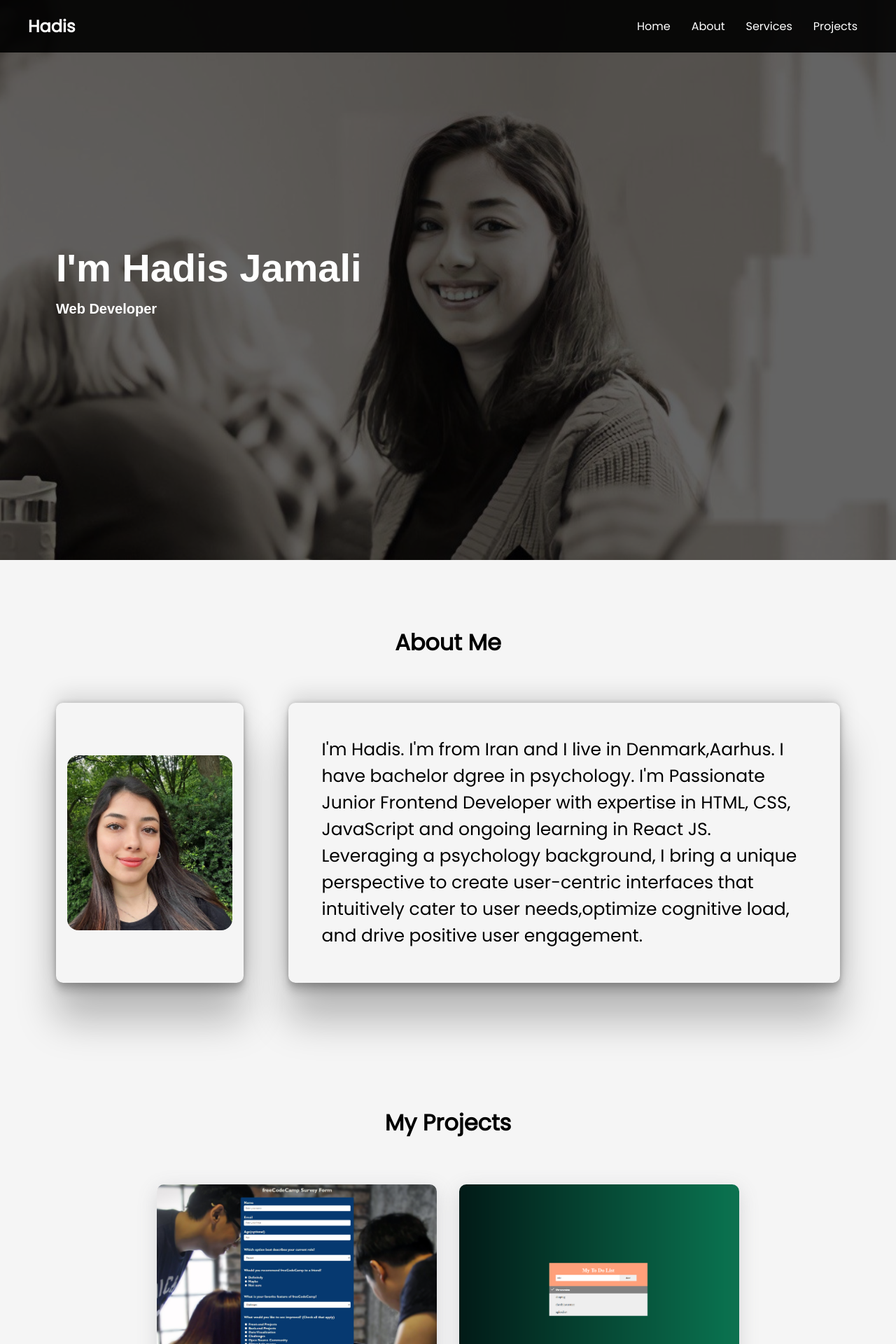
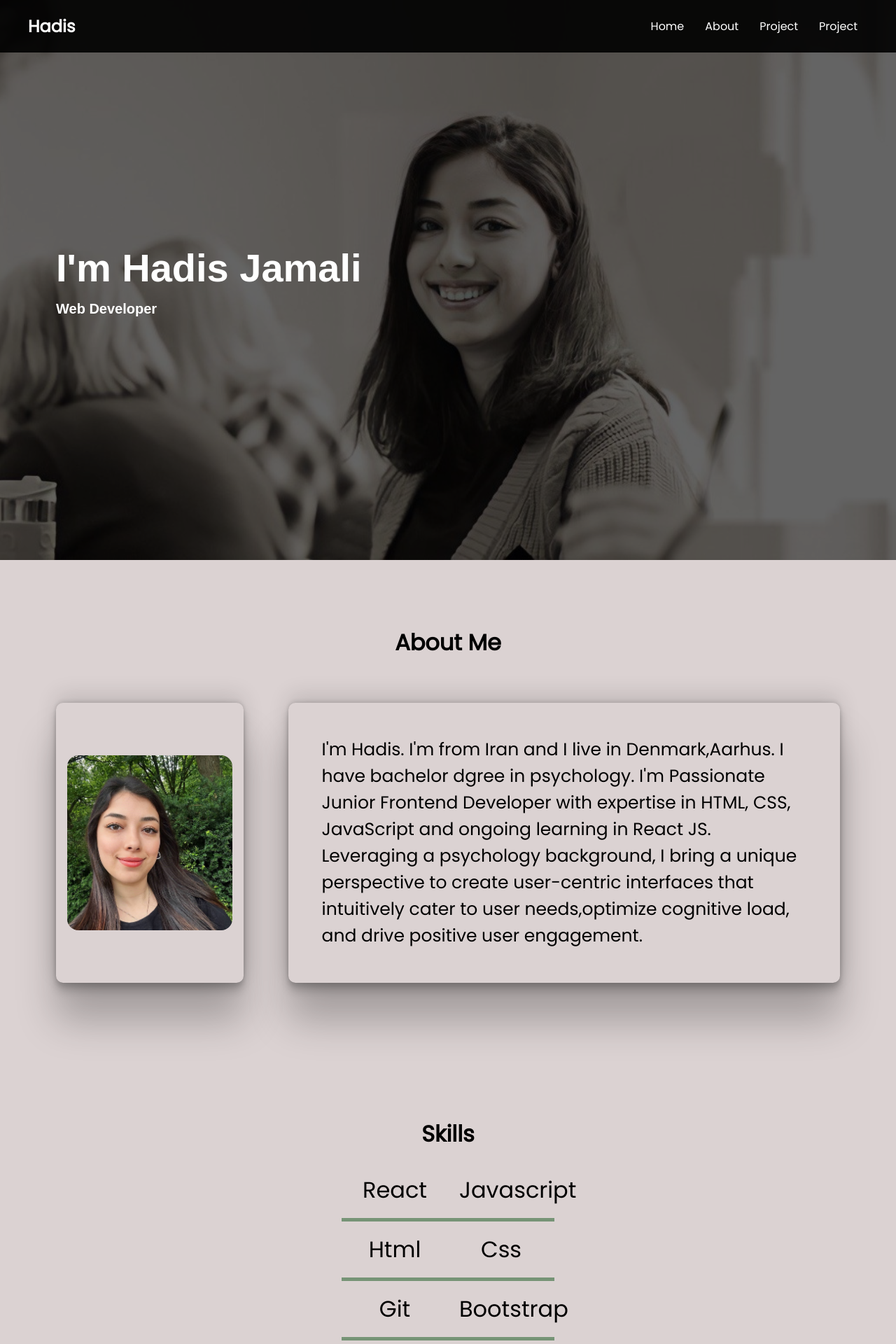
Before and after one commit to Hadis-jamali/Personal-website, a React (Create React App) app: page / in a window 1280 px wide. Shown: the top 1920 px of the page at 70% size. Built offline with nearby package versions, Linux system fonts and the light colour scheme.

Commit message:
add project component

```diff
--- a/public/index.html
+++ b/public/index.html
@@ -3,11 +3,7 @@
   <head>
     <meta charset="UTF-8" />
     <meta name="viewport" content="width=device-width, initial-scale=1.0" />
-    <title>react project</title>
-    <link
-      rel="stylesheet"
-      href="https://cdn.jsdelivr.net/npm/bootstrap-icons@1.10.5/font/bootstrap-icons.css"
-    />
+    <title>Hadis Portfolio</title>
   </head>
   <body>
     <div id="root"></div>
--- a/src/App.js
+++ b/src/App.js
@@ -1,17 +1,19 @@
 import Header from "./Components/header/Header";
 import About from "./Components/about/About";
-import Service from "./Components/services/Service";
-import Blog from "./Components/blog/Blog";
+import Project from "./Components/projects/Project";
 import Footer from "./Components/footer/Footer";
 import { BrowserRouter, Routes, Route } from "react-router-dom";
+import Skill from "./Components/skills/Skill";
+import Contact from "./Components/contact/Contact";
 
 function App() {
   return (
     <>
-      <Header></Header>
-      <About></About>
-      <Blog></Blog>
-      <Service></Service>
+      <Header />
+      <About />
+      <Skill />
+      <Project />
+      <Contact/>
       <Footer />
 
       {/* <BrowserRouter>
--- a/src/Components/header/Header.js
+++ b/src/Components/header/Header.js
@@ -1,30 +1,30 @@
 import "./Header.css";
 function Header() {
   return (
-    <header>
+    <header id="section1">
       <div className="navbar-container">
         <div className="container d-flex justify-content-between align-items-center">
           <h2 className="logo">Hadis</h2>
           <nav className="navbar">
             <ul className="d-flex">
               <li className="nav-hover">
-                <a className="nav-link" href="#hero">
+                <a className="nav-link" href="#section1">
                   Home
                 </a>
               </li>
               <li className="nav-hover">
-                <a className="nav-link" href="#about">
+                <a className="nav-link" href="#section2">
                   About
                 </a>
               </li>
               <li className="nav-hover">
-                <a className="nav-link" href="#services">
-                  Services
+                <a className="nav-link" href="#section3">
+                Project
                 </a>
               </li>
               <li className="nav-hover">
-                <a className="nav-link" href="#blog">
-                  Projects
+                <a className="nav-link" href="#section4">
+                  Project
                 </a>
               </li>
             </ul>
--- a/src/Components/blog/Blog.js
+++ b/src/Components/projects/Project.js
@@ -1,4 +1,4 @@
-import "./Blog.css";
+import "./Project.css";
 import codeImage from "../../assets/images/code.png";
 import codeThreeImage from "../../assets/images/codeThree.png";
 import codeTwoImage from "../../assets/images/codeTwo.png";
@@ -7,7 +7,7 @@ import codeFiveImage from "../../assets/images/codeFive.png";
 import codeSixImage from "../../assets/images/codeSix.png";
 
 
-function Blog() {
+function Project() {
 
   return (
     <section id="section3" className="pro">
@@ -66,4 +66,4 @@ function Blog() {
     </section>
   );
 }
-export default Blog;
+export default Project;
--- a/src/Components/services/Service.css
+++ /dev/null
@@ -1,26 +0,0 @@
-.service-box {
-  background-color: #fff;
-  box-shadow: 0 13px 8px -10px rgb(0 0 0 / 10%);
-  text-align: center;
-  padding: 30px;
-  border-radius: 10px;
-}
-.service-box .service-icon {
-  width: 100px;
-  height: 100px;
-  display: inline-flex;
-  justify-content: center;
-  align-items: center;
-  border: 10px solid #0078ff;
-  border-radius: 50%;
-  padding: 1rem;
-}
-.service-box .service-icon i {
-  font-size: 2rem;
-}
-.service-content .service-title {
-  padding: 1rem 0;
-}
-.service-content .service-info {
-  color: #4e4e4e;
-}
--- a/src/Components/services/Service.js
+++ /dev/null
@@ -1,32 +0,0 @@
-import "./Service.css";
-import "./ServiceItem";
-import ServiceIteam from "./ServiceItem";
-function Service() {
-  let Services = [
-    { serviceIcon: "bi bi-briefcase", serviceTitle: "WEB DESIGN" },
-    { serviceIcon: "bi bi-card-checklist", serviceTitle: "WEB DEVELOPMENT" },
-    { serviceIcon: "bi bi-bar-chart", serviceTitle: "PHOTO" },
-    { serviceIcon: "bi bi-binoculars", serviceTitle: "RESPONSIVE DESIGN" },
-    { serviceIcon: "bi bi-brightness-high", serviceTitle: "GRAPHIC DESIGN" },
-    { serviceIcon: "bi bi-calendar4-week", serviceTitle: "MARKETING SERVICES" },
-  ];
-  return (
-    <section id="services">
-      <div className="container">
-        <div className="section-info">
-          <h2 className="section-title">SERVICES</h2>
-          <p className="section-desc">Lorem ipsum, dolor sit amet consectetur adipisicing elit.</p>
-        </div>
-        <div className="row">
-          <ServiceIteam {...Services[0]}></ServiceIteam>
-          <ServiceIteam {...Services[1]}></ServiceIteam>
-          <ServiceIteam {...Services[2]}></ServiceIteam>
-          <ServiceIteam {...Services[3]}></ServiceIteam>
-          <ServiceIteam {...Services[4]}></ServiceIteam>
-          <ServiceIteam {...Services[5]}></ServiceIteam>
-        </div>
-      </div>
-    </section>
-  );
-}
-export default Service;
--- a/src/Components/services/ServiceItem.js
+++ /dev/null
@@ -1,19 +0,0 @@
-function ServiceIteam(props) {
-  return (
-    <div className="col-4">
-      <div className="service-box">
-        <div className="service-icon">
-          <i className={props.serviceIcon}></i>
-        </div>
-        <div className="service-content">
-          <h3 className="service-title">{props.serviceTitle}</h3>
-          <p className="service-info">
-            Lorem ipsum dolor sit amet consectetur adipisicing elit. Magni adipisci eaque autem
-            fugiat! Quia, provident vitae! Magni tempora perferendis eum non provident.
-          </p>
-        </div>
-      </div>
-    </div>
-  );
-}
-export default ServiceIteam;
--- /dev/null
+++ b/src/Components/skills/Skill.css
@@ -0,0 +1,36 @@
+.skills {
+    display: flex;
+    justify-content: center;
+    align-items: center;
+    flex-direction: column;
+    padding: 2rem;
+  }
+  .title-skill {
+    display: flex;
+    justify-content: center;
+    align-items: center;
+    margin-top: 2rem;
+    font-size: 2rem;
+    font-weight: bold;
+  }
+  .my-skills {
+    display: flex;
+    justify-content: space-between;
+    flex-direction: column;
+    align-items: center;
+    width: 50%;
+    margin-bottom: 4rem;
+    margin-top: 1rem;
+  }
+  .my-skills div {
+    display: flex;
+    width: inherit;
+  }
+  .my-skills div p {
+    font-size: 2rem;
+    width: 50%;
+    text-align: center;
+    /* text-decoration:underline; */
+    border-bottom: 5px solid rgb(118, 148, 118);
+    padding: 1rem;
+  }
--- /dev/null
+++ b/src/Components/skills/Skill.js
@@ -0,0 +1,25 @@
+import "./Skill.css";
+function Skill() {
+  return (
+    <section id="section3">
+      <div class="skills">
+        <h2 class="title-skill">Skills</h2>
+        <div class="my-skills">
+          <div>
+            <p>React</p>
+            <p>Javascript</p>
+          </div>
+          <div>
+            <p>Html</p>
+            <p>Css</p>
+          </div>
+          <div>
+            <p>Git</p>
+            <p>Bootstrap</p>
+          </div>
+        </div>
+      </div>
+    </section>
+  );
+}
+export default Skill;
--- a/src/index.css
+++ b/src/index.css
@@ -1,59 +1,60 @@
-*{
+* {
   margin: 0;
-    padding: 0;
+
   box-sizing: border-box;
   list-style-type: none;
 }
-html{
-    scroll-behavior : smooth;
+html {
+  scroll-behavior: smooth;
 }
-body{
-    font-family: 'Poppins', sans-serif;
-    background:#f5f5f5;
+body {
+  font-family: "Poppins", sans-serif;
+  background: #f5f5f5;
+  background-color: rgb(219, 210, 210);
 }
-section{
+section {
   padding: 3rem 0;
 }
-.section-info{
+.section-info {
   padding: 1rem 0;
   text-align: center;
 }
-.section-title{
+.section-title {
   font-size: 3rem;
 }
-.section-desc{
+.section-desc {
   color: #4e4e4e;
 }
 /* font */
 @font-face {
   font-family: Poppins;
-    src: url('./assets/fonts/Poppins-Regular.ttf');
+  src: url("./assets/fonts/Poppins-Regular.ttf");
 }
 /* utilities */
-.d-flex{
+.d-flex {
   display: flex;
 }
-.justify-content-between{
+.justify-content-between {
   justify-content: space-between;
 }
-.align-items-center{
+.align-items-center {
   align-items: center;
 }
-.container{
+.container {
   max-width: 1200px;
   margin: 0 auto;
 }
-[class^='col-']{
+[class^="col-"] {
   padding: 1rem;
 }
-.row{
+.row {
   display: flex;
   flex-wrap: wrap;
 }
-.col-4{
+.col-4 {
   width: 33.33%;
 }
-.img-fluid{
+.img-fluid {
   width: 100%;
   height: auto;
 }
```
Also changed, not shown: src/Components/projects/Project.css (renamed from src/Components/blog/Blog.css). Lines whose indentation alone changed are shown as unchanged.
